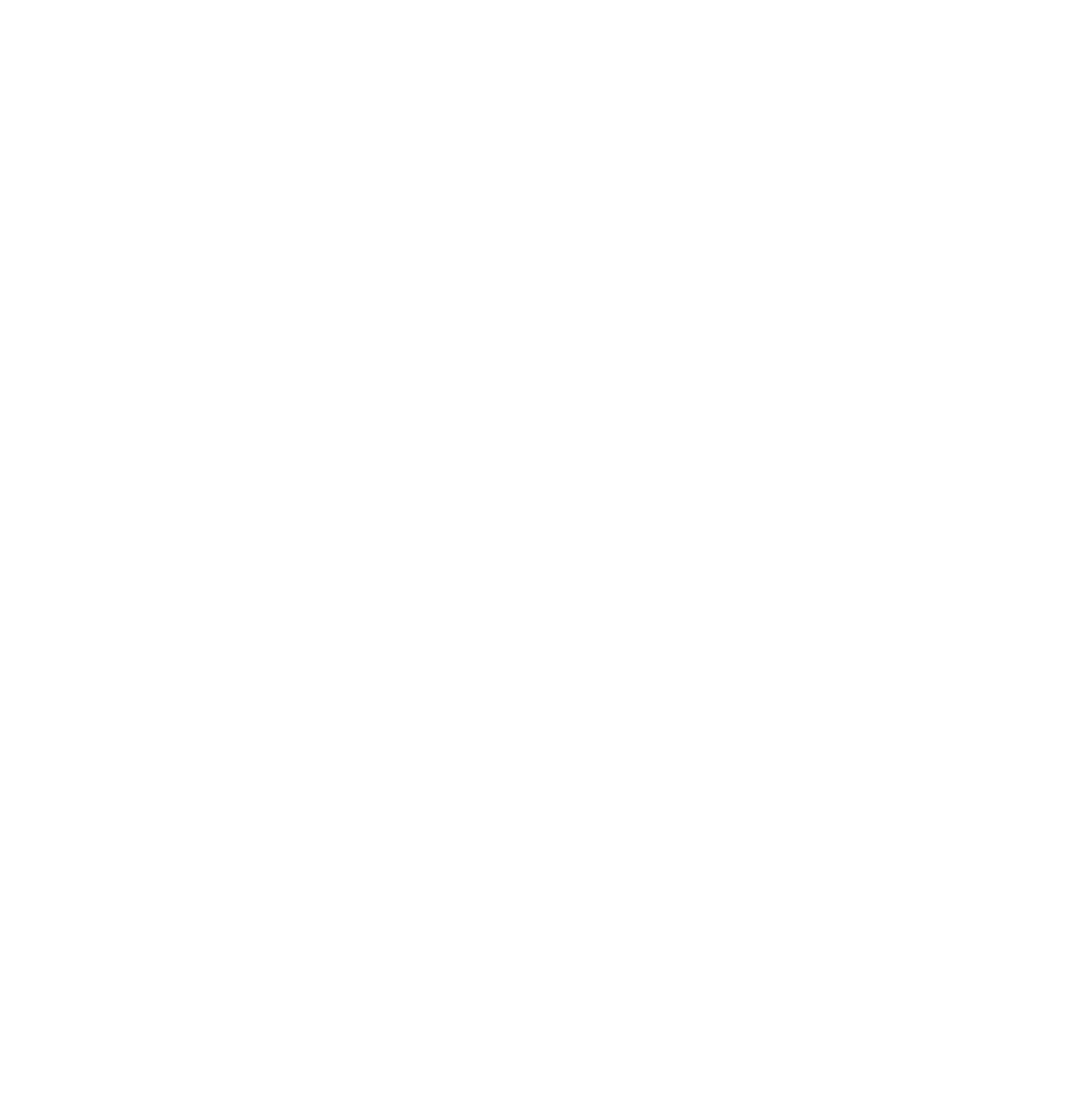
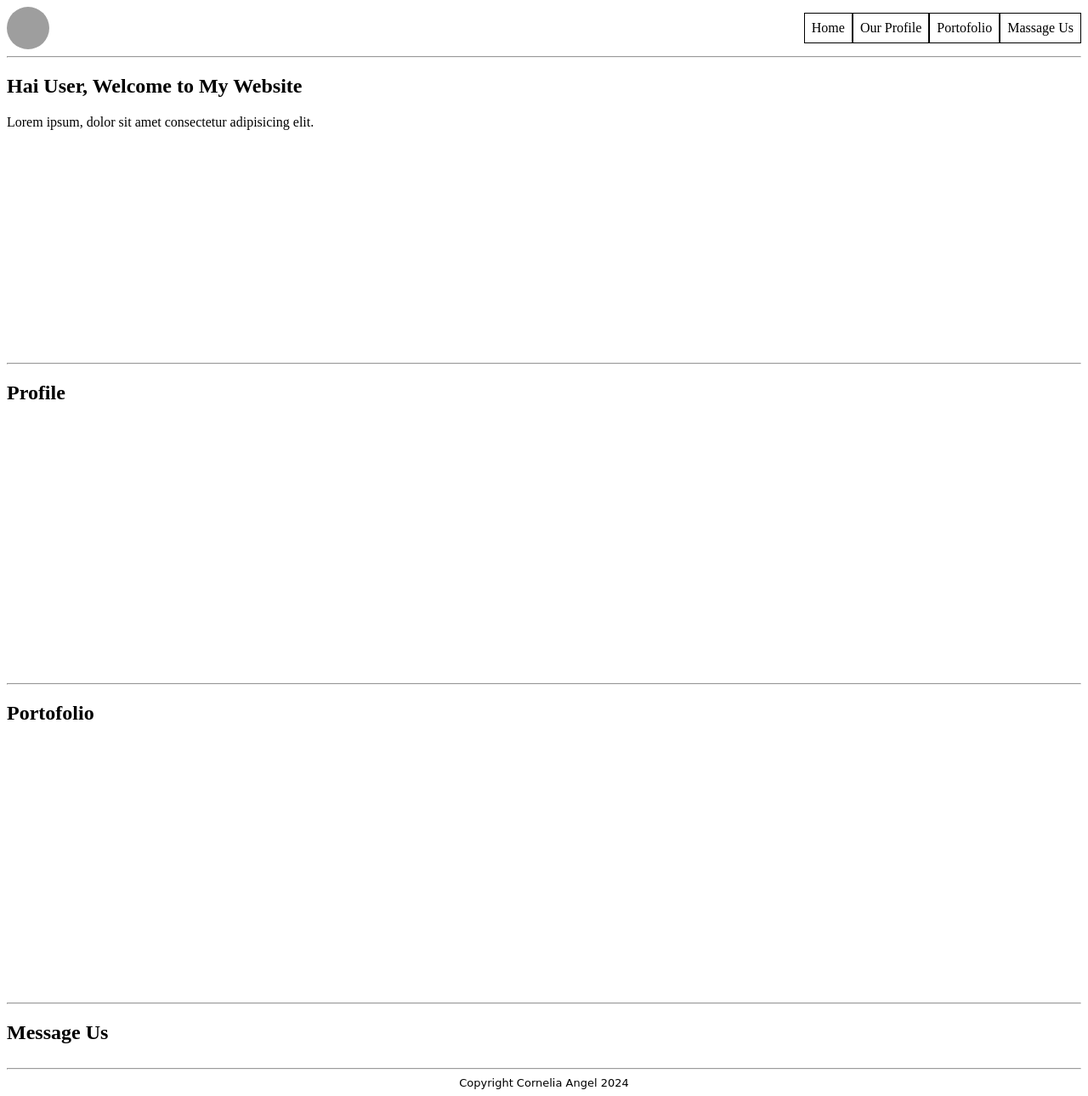
Before and after one commit to revou-fundamental-course/14-oct-24-Corneliaangel, a plain HTML site: page index.html in a window 1280 px wide. Shown: the whole page at 85% size. Before the commit the page ends 800 px from the top, so only its background shows below. Drawn offline with Linux system fonts and the light colour scheme; grey boxes are pictures that could not be loaded.

Commit message:
update styling dan html

```diff
--- a/css/style.css
+++ b/css/style.css
@@ -1 +1,47 @@
 /* ini css */
+.main-header {
+    display: flex;
+    justify-content: space-between;
+    align-items: center;
+}
+
+.logo-icon {
+    height: 50px;
+    width: 50px;
+    background-image: url(../assets/logo.jpg);
+    background-size: cover;
+    background-position: center;
+    border-radius: 50%;
+}
+
+nav {
+    display: flex;
+}
+
+nav>a {
+    border: 1px solid;
+    padding: 8px;
+    text-decoration: none;
+    color: black;
+}
+
+.foto-banner {
+    height: 250px;
+    background-image: url();
+    background-size: cover;
+    background-position: center;
+}
+
+.article {
+    height: 300px;
+}
+
+.message-container {
+    display: flex;
+}
+
+footer>div {
+    text-align: center;
+    font-family: cursive;
+    font-size: small;
+}
--- a/index.html
+++ b/index.html
@@ -4,8 +4,89 @@
     <meta charset="UTF-8">
     <meta name="viewport" content="width=device-width, initial-scale=1.0">
     <title>Document</title>
+    <link rel="stylesheet" href="css\style.css">
 </head>
 <body>
+    <!-- Logo icon & Navigasi bar -->
+    <header class="main-header">
+        <!-- logo -->
+        <div class="logo-icon"></div>
 
+        <!-- navigasi -->
+        <nav>
+            <a href="#section-home">Home</a>
+            <a href="#section-profile">Our Profile</a>
+            <a href="#section-portofolio">Portofolio</a>
+            <a href="#section-message-us">Massage Us</a>
+        </nav>
+    </header>
+
+    <hr>
+
+    <!-- Konten -->
+    <main>
+        <!-- section home -->
+        <section id="section-home">
+            <header>
+                <h1>Hai User, Welcome to My Website</h1>
+            </header>
+
+            <article>
+                <p>Lorem ipsum, dolor sit amet consectetur adipisicing elit.</p>
+
+                <!-- foto banner -->
+                <div class="foto-banner"></div>
+            </article>
+        </section>
+
+        <hr>
+
+        <!-- section profile -->
+        <section id="section-profile">
+            <header>
+                <h1>Profile</h1>
+            </header>
+
+            <article>
+                <div class="article"></div>
+            </article>
+
+        </section>
+
+        <hr>
+
+        <!-- section portofolio -->
+        <section id="section-portofolio">
+            <header>
+                <h1>Portofolio</h1>
+            </header>
+
+            <article>
+                <div class="article"></div>
+            </article>
+        </section>
+
+        <hr>
+
+        <!-- section message us -->
+        <section id="section-message-us">
+            <header>
+                <h1>Message Us</h1>
+            </header>
+
+            <div class="message-container">
+                <form action=""></form>
+
+                <div></div>
+            </div>
+        </section>
+    </main>
+
+    <hr>
+
+    <!-- Copyright -->
+    <footer>
+        <div>Copyright Cornelia Angel 2024</div>
+    </footer>
 </body>
 </html>
```
Also changed, not shown: 1 other file.
